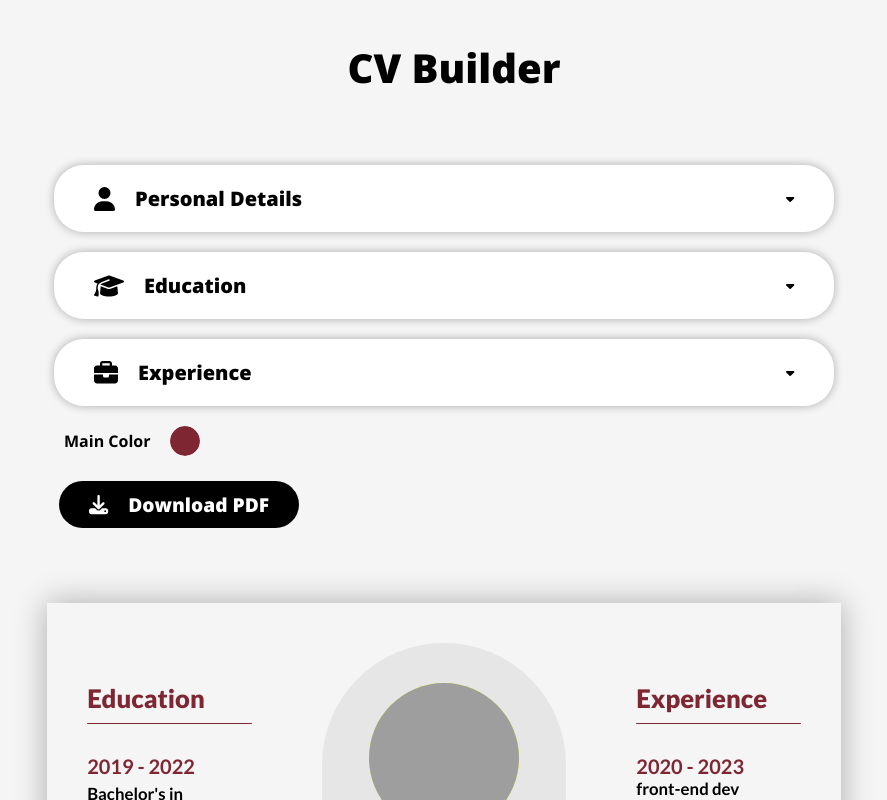
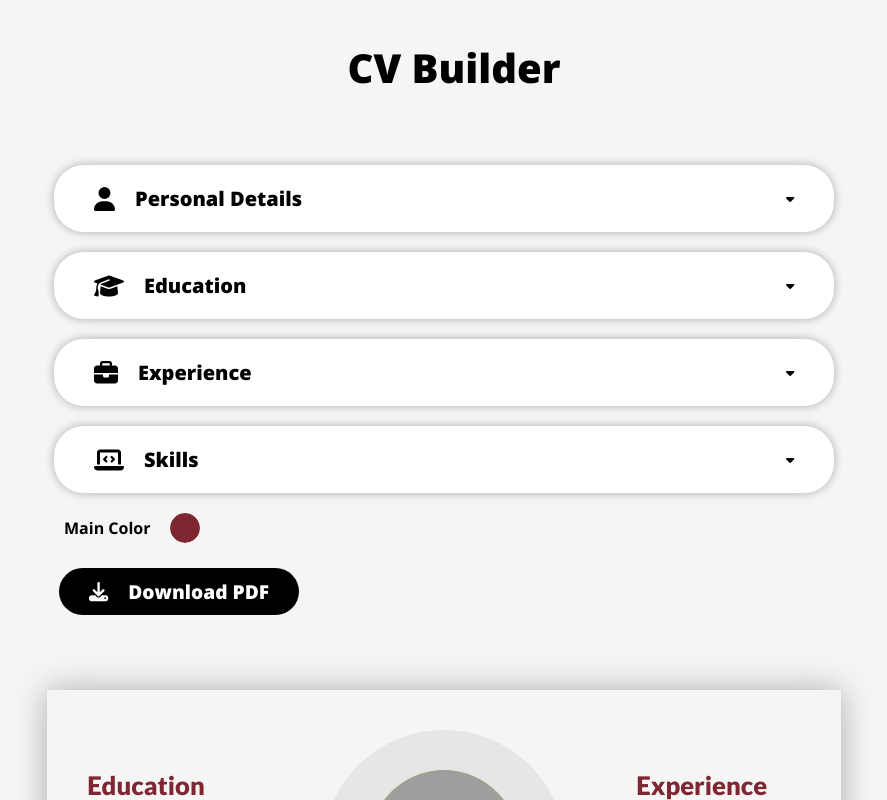
Before and after one commit to hipip/CV-Builder, a React (Vite) app: page / in a window 1280 px wide. Shown: the top 800 px of the page, without its empty margins (196-1083 px from the left). Built offline with nearby package versions, Linux system fonts and the light colour scheme; grey boxes are pictures that could not be loaded; a web font is replaced by a local one.

Commit message:
Add a new Skills Section & add/delete skill functionality

```diff
--- a/src/App.jsx
+++ b/src/App.jsx
@@ -8,6 +8,7 @@ import html2pdf from "html2pdf.js";
 import { FontAwesomeIcon } from "@fortawesome/react-fontawesome";
 import { faDownload } from "@fortawesome/free-solid-svg-icons";
 import { nanoid } from "nanoid";
+import SkillsSection from "./components/SkillsSection";
 
 function App() {
   const [personalDetails, setPersonalDetails] = useState({
@@ -59,6 +60,29 @@ function App() {
     },
   ]);
 
+  const [skills, setSkills] = useState([
+    {
+      id: nanoid(),
+      name: "HTML",
+      mastery: 100,
+    },
+    {
+      id: nanoid(),
+      name: "CSS",
+      mastery: 70,
+    },
+    {
+      id: nanoid(),
+      name: "JS",
+      mastery: 60,
+    },
+    {
+      id: nanoid(),
+      name: "Python",
+      mastery: 70,
+    },
+  ]);
+
   const [mainColor, setMainColor] = useState("#7f2633");
 
   const handlePersonalDetailsChange = (e) => {
@@ -90,6 +114,14 @@ function App() {
       ...experience.filter((exp) => exp.id !== newExp.id),
       newExp,
     ]);
+  };
+
+  const addSkill = (newSkill) => {
+    setSkills([...skills, { ...newSkill, id: nanoid() }]);
+  };
+
+  const deleteSkill = (skillId) => {
+    setSkills(skills.filter((skill) => skill.id !== skillId));
   };
 
   const downloadPDF = () => {
@@ -124,6 +156,11 @@ function App() {
             deleteExperienceFunc={deleteExperience}
             editExperienceFunc={editExperience}
           />
+          <SkillsSection
+            skills={skills}
+            deleteSkillFunc={deleteSkill}
+            addSkillFunc={addSkill}
+          />
           <div className="main-color-section">
             <label htmlFor="main-color-inp">Main Color</label>
             <input
--- /dev/null
+++ b/src/components/AddSkill.jsx
@@ -0,0 +1,47 @@
+import { useState } from "react";
+import SectionItem from "./SectionItem";
+
+export default function AddSkill({ setModeNormal, addSkillFunc }) {
+  const [name, setName] = useState("");
+  const [mastery, setMastery] = useState("");
+  return (
+    <>
+      <SectionItem
+        htmlFor="skill-name"
+        label="Skill Name"
+        placeHolder="enter the name of a language or a technology"
+        value={name}
+        onChange={(e) => setName(e.target.value)}
+      />
+      <SectionItem
+        htmlFor="skill-mastery"
+        label="Skill Mastery"
+        placeHolder="enter a percentage of the skill's mastert"
+        value={mastery}
+        type="number"
+        onChange={(e) => setMastery(e.target.value)}
+      />
+      <div>
+        <button
+          className="special-btn"
+          id="confirm-add-skill-btn"
+          onClick={() => {
+            if (name !== "") {
+              addSkillFunc({ name, mastery });
+              setModeNormal();
+            }
+          }}
+        >
+          Add
+        </button>
+        <button
+          className="special-btn"
+          id="cancel-add-skill-btn"
+          onClick={setModeNormal}
+        >
+          Cancel
+        </button>
+      </div>
+    </>
+  );
+}
--- /dev/null
+++ b/src/components/SkillItem.jsx
@@ -0,0 +1,16 @@
+import { faTrash } from "@fortawesome/free-solid-svg-icons";
+import { FontAwesomeIcon } from "@fortawesome/react-fontawesome";
+
+export default function SkillItem({ skill, deleteSkillFunc }) {
+  return (
+    <div className="skill-item">
+      <h3>
+        {skill.name} {skill.mastery}%
+      </h3>
+      <FontAwesomeIcon
+        icon={faTrash}
+        onClick={() => deleteSkillFunc(skill.id)}
+      />
+    </div>
+  );
+}
--- /dev/null
+++ b/src/components/SkillsSection.jsx
@@ -0,0 +1,61 @@
+import {
+  faCaretDown,
+  faCaretUp,
+  faLaptopCode,
+} from "@fortawesome/free-solid-svg-icons";
+import { FontAwesomeIcon } from "@fortawesome/react-fontawesome";
+import { useState } from "react";
+import SkillItem from "./SkillItem";
+import AddSkill from "./AddSkill";
+
+export default function SkillsSection({
+  skills,
+  deleteSkillFunc,
+  addSkillFunc,
+}) {
+  const [isOpen, setIsOpen] = useState(false);
+  const [mode, setMode] = useState("normal");
+
+  const toggleIsOpen = () => setIsOpen(!isOpen);
+
+  return (
+    <>
+      <section id="skills-section" className="section">
+        <button className="section-btn" onClick={toggleIsOpen}>
+          <FontAwesomeIcon icon={faLaptopCode} className="section-icon" />
+          <h2 className="section-title">Skills</h2>
+          <FontAwesomeIcon
+            icon={isOpen ? faCaretUp : faCaretDown}
+            className="caret-icon"
+          />
+        </button>
+        {isOpen && mode === "normal" && (
+          <div className="section-items">
+            {skills.map((skill) => (
+              <SkillItem
+                skill={skill}
+                key={skill.id}
+                deleteSkillFunc={deleteSkillFunc}
+              />
+            ))}
+            <button
+              className="special-btn"
+              id="add-skill-btn"
+              onClick={() => setMode("add")}
+            >
+              Add Skill
+            </button>
+          </div>
+        )}
+        {isOpen && mode === "add" && (
+          <div className="section-items">
+            <AddSkill
+              setModeNormal={() => setMode("normal")}
+              addSkillFunc={addSkillFunc}
+            />
+          </div>
+        )}
+      </section>
+    </>
+  );
+}
--- a/src/styles/App.css
+++ b/src/styles/App.css
@@ -135,21 +135,25 @@ button {
   background-color: crimson;
 }
 #add-education-btn,
-#add-experience-btn {
+#add-experience-btn,
+#add-skill-btn {
   background-color: black;
 }
 
-#add-educ-btn {
+#add-educ-btn,
+#confirm-add-skill-btn {
   background-color: #025bff;
 }
 #cancel-add-educ-btn,
 #cancel-add-experience-btn,
-#return-to-education-btn {
+#return-to-education-btn,
+#cancel-add-skill-btn {
   background-color: crimson;
 }
 
 .education-item,
-.experience-item {
+.experience-item,
+.skill-item {
   display: flex;
   justify-content: center;
   align-items: center;
```
